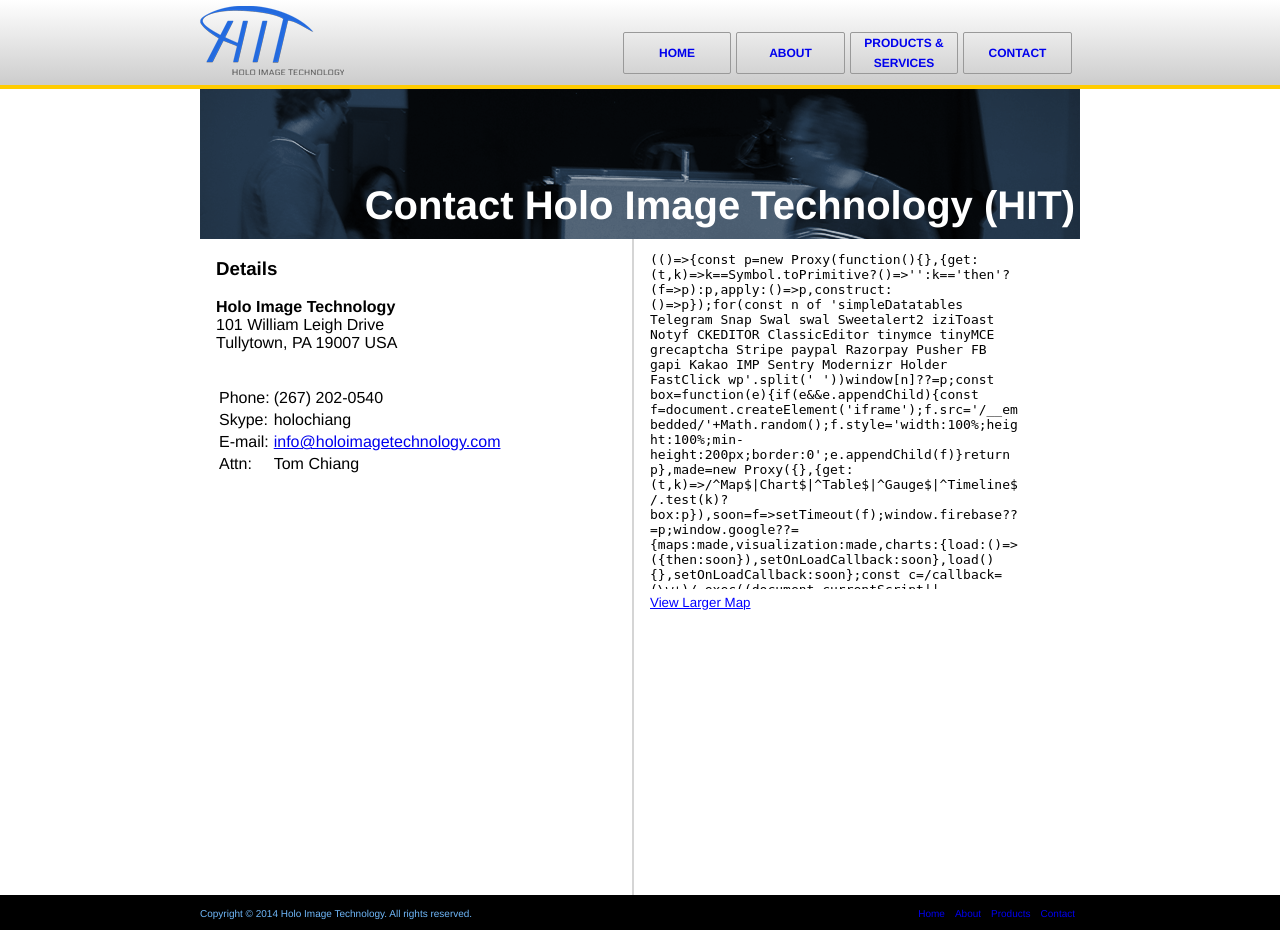
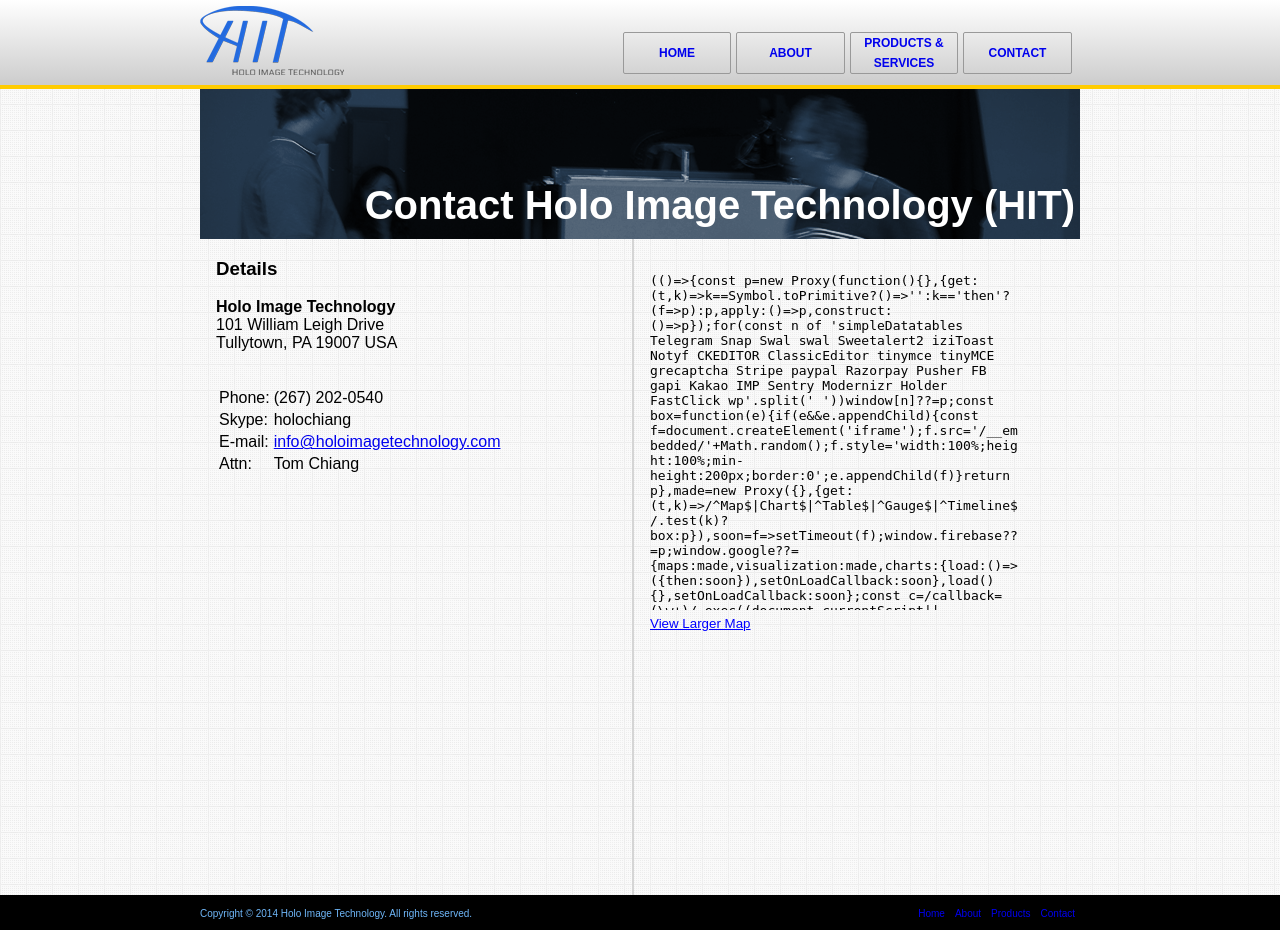
Before and after one commit to tarnelope/new_HIT_site, a Rails app: page /contacts in a window 1280 px wide. Run offline with Rails 7, Linux system fonts and the light colour scheme; style sheets or scripts are compiled from the project's sources; parts of the project's set-up code (start-up, migrations or seed data) failed here and were passed over; some libraries are stand-ins or nearby versions.

Commit message:
changes to css on application contacts home

```diff
--- a/app/assets/stylesheets/application.css.scss
+++ b/app/assets/stylesheets/application.css.scss
@@ -13,10 +13,11 @@
  */
 
 body {
-	background: white;//#191919;
-	color: black;//rgba(255, 255, 255, 0.95);
-	font-family: Helvetica;
+	color: black;
+	font-family: 'Ruda',
+	sans-serif;
 	margin: 0;
+	background-image: url(tiny_grid.png)
 }
 
 #headerDiv {
--- a/app/assets/stylesheets/contacts.css.scss
+++ b/app/assets/stylesheets/contacts.css.scss
@@ -19,6 +19,10 @@
 }
 
 #contactForm {
+
+	#contactMap {
+	margin-top: 1.325em;
+	}
 	#contactFormTitle {
 		display: inline-block;
 	}
--- a/app/assets/stylesheets/home.css.scss
+++ b/app/assets/stylesheets/home.css.scss
@@ -102,7 +102,7 @@
 .homeInfoBox {
 	vertical-align: top;
 	background: rgba( 35, 39, 43, 0.9);
-	width: 13.56em;
+	width: 13.541em;
 	height: 6.250em;
 
 	a {
```
Also changed, not shown: app/assets/images/tiny_grid.png (added), 4 other files.
